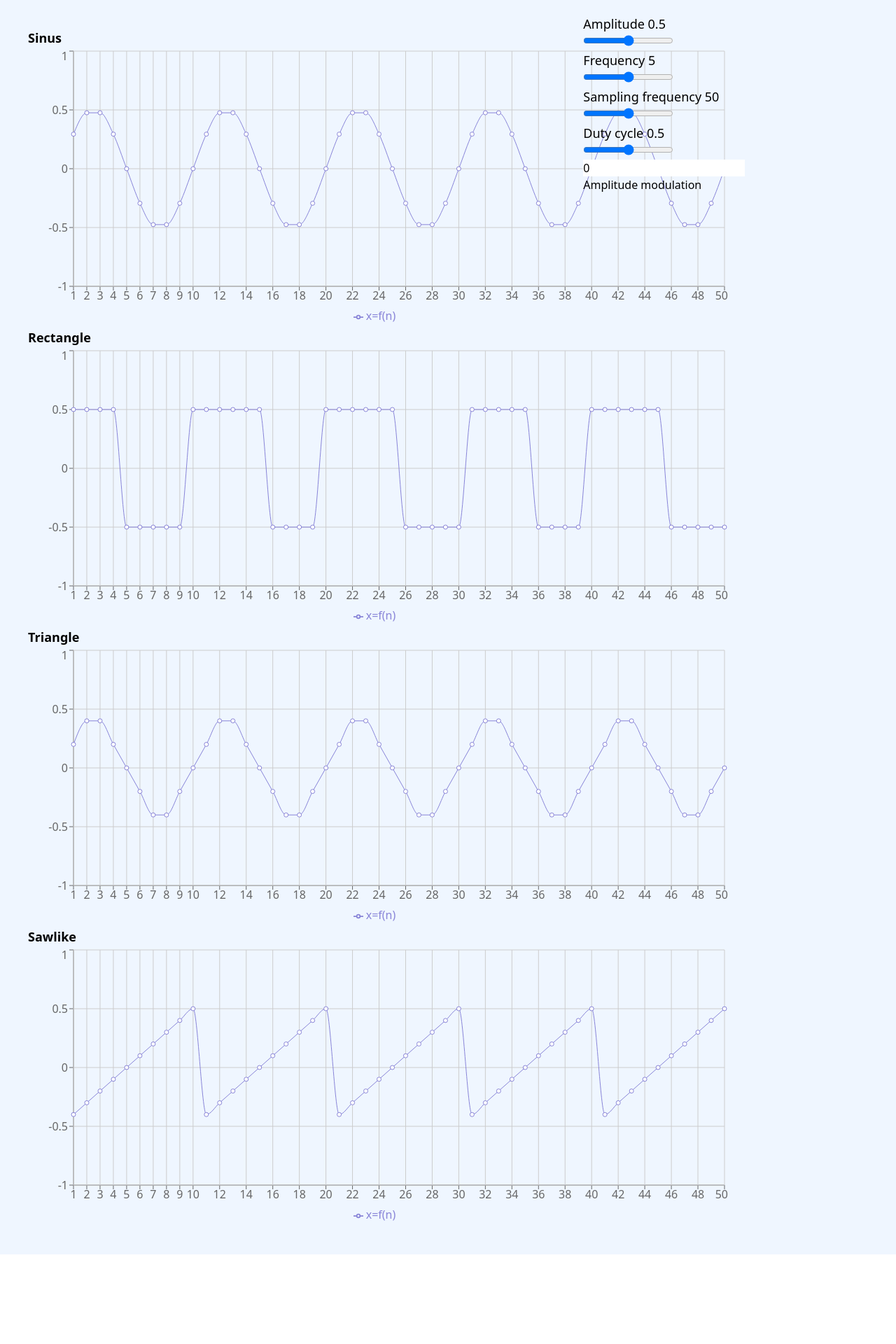
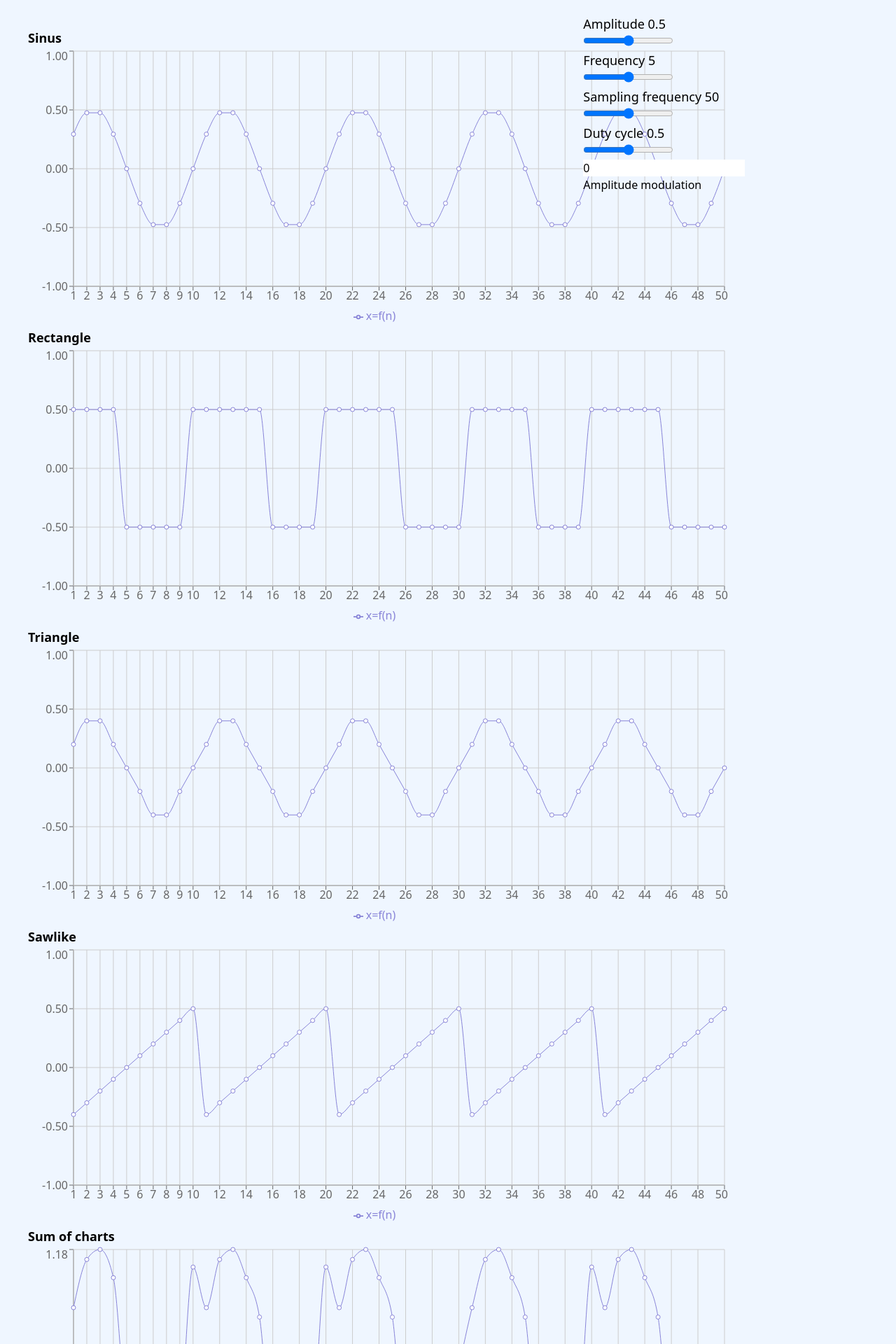
Before and after one commit to NBogomolski/DSP, a React (Vite) app in the folder Lab1/: page / in a window 1280 px wide. Shown: the top 1920 px of the page at 70% size. Before the commit the page ends 1792 px from the top, so only its background shows below. Built offline with nearby package versions, Linux system fonts and the light colour scheme.

Commit message:
feat: completed amp modul & sum of signals

```diff
--- a/Lab1/src/App.jsx
+++ b/Lab1/src/App.jsx
@@ -42,7 +42,6 @@ function App() {
       if (expression < dc)
         data.push({n, y: a})
       else {
-        console.log('els')
         const negA = -1 * a
         data.push({n, y: negA})
       }
@@ -68,10 +67,39 @@ function App() {
     return data;
   };
 
-  const sinusData = generateSinusData(amplitude, frequency, samplingFrequency, phase0);
+  const modulateAmplitude = (a, N, prevData, f, phi0) => {
+    // const data = []
+    return prevData.map((value, index) => {
+      const y =
+        a * (1 + value.y) * Math.sin((2 * Math.PI * f * (index-1)) / N + phi0);
+        return {...value, y}
+    })
+    // for (let n = 1; n <= N; n++) {
+    //   const y = a * (1 + prevData[n-1]) * Math.sin(2 * Math.PI * f * n/N + phi0);
+    //   data.push({ n, y });
+    // }
+    // return data;
+  }
+
+  function addChartData(data1, data2) {
+  return data1.map((value, ind) => {
+    const otherObj = data2[ind]
+    return {...value, y: otherObj.y + value.y}
+  })
+  }
+
+  let sinusData = generateSinusData(amplitude, frequency, samplingFrequency, phase0);
   const rectangleData = generateRectangularData(amplitude, frequency, samplingFrequency, dutyCycle)
   const triangleData = generateTriangularData(amplitude, frequency, samplingFrequency, phase0)
   const sawlikeData = generateSawlikeData(amplitude, frequency, samplingFrequency, phase0)
+
+  if (isAmplitudeModulated)
+    sinusData = modulateAmplitude(carrierAmplitude, samplingFrequency, sinusData, carrierFrequency, carrierPhase)
+
+  const sumOfData = addChartData(
+    addChartData(sinusData, rectangleData),
+    addChartData(triangleData, sawlikeData)
+  )
 
   return (
     <div className="bg-blue-50 p-5 h-full">
@@ -129,10 +157,15 @@ function App() {
           />
           <div>
             {/* <Label htmlFor='amplitude-modulation' color="black" className='text-lg' value='Amplitude modulation'></Label> */}
-            <ToggleSwitch id='amplitude-modulation' label='Amplitude modulation' checked={isAmplitudeModulated} onChange={e => setIsAmplitudeModulated(!isAmplitudeModulated)}/>
+            <ToggleSwitch
+              id="amplitude-modulation"
+              label="Amplitude modulation"
+              checked={isAmplitudeModulated}
+              onChange={(e) => setIsAmplitudeModulated(!isAmplitudeModulated)}
+            />
           </div>
-          {isAmplitudeModulated && (<>
-
+          {isAmplitudeModulated && (
+            <>
               <h1 className="text-xl">Carrier signal</h1>
               <Label
                 htmlFor="amplitude-carrier"
@@ -162,7 +195,8 @@ function App() {
                 value={carrierPhase}
                 onChange={(e) => setCarrierPhase(e.target.value)}
               />
-          </>)}
+            </>
+          )}
         </div>
         <div className="flex flex-col flex-grow p-5 w-fit self-end">
           <Plot data={sinusData} formula={"x=f(n)"} chartName={"Sinus"}></Plot>
@@ -181,16 +215,11 @@ function App() {
             formula={"x=f(n)"}
             chartName={"Sawlike"}
           ></Plot>
-          {/*           <Plot
-            data={chartData3}
-            formula={"y=f(x)"}
-            chartName={"Triangle"}
+          <Plot
+            data={sumOfData}
+            formula={"x=f(n)"}
+            chartName={"Sum of charts"}
           ></Plot>
-          <Plot
-            data={chartData4}
-            formula={"y=f(x)"}
-            chartName={"Saw-like"}
-  ></Plot> */}
         </div>
       </div>
     </div>
--- a/Lab1/src/Plot.jsx
+++ b/Lab1/src/Plot.jsx
@@ -16,7 +16,7 @@ const Plot = ({ data, formula, chartName }) => {
         <h3 className="text-lg font-bold">{chartName}</h3>
         <LineChart width={1000} height={400} data={data}>
           <XAxis dataKey="n" />
-          <YAxis domain={[-1, 1]} />
+          <YAxis domain={[-1, 1]} tickFormatter={(num) => num.toFixed(2)} />
           <CartesianGrid stroke="#ccc" />
           <Tooltip />
           <Legend />
```
Lines whose indentation alone changed are shown as unchanged.
